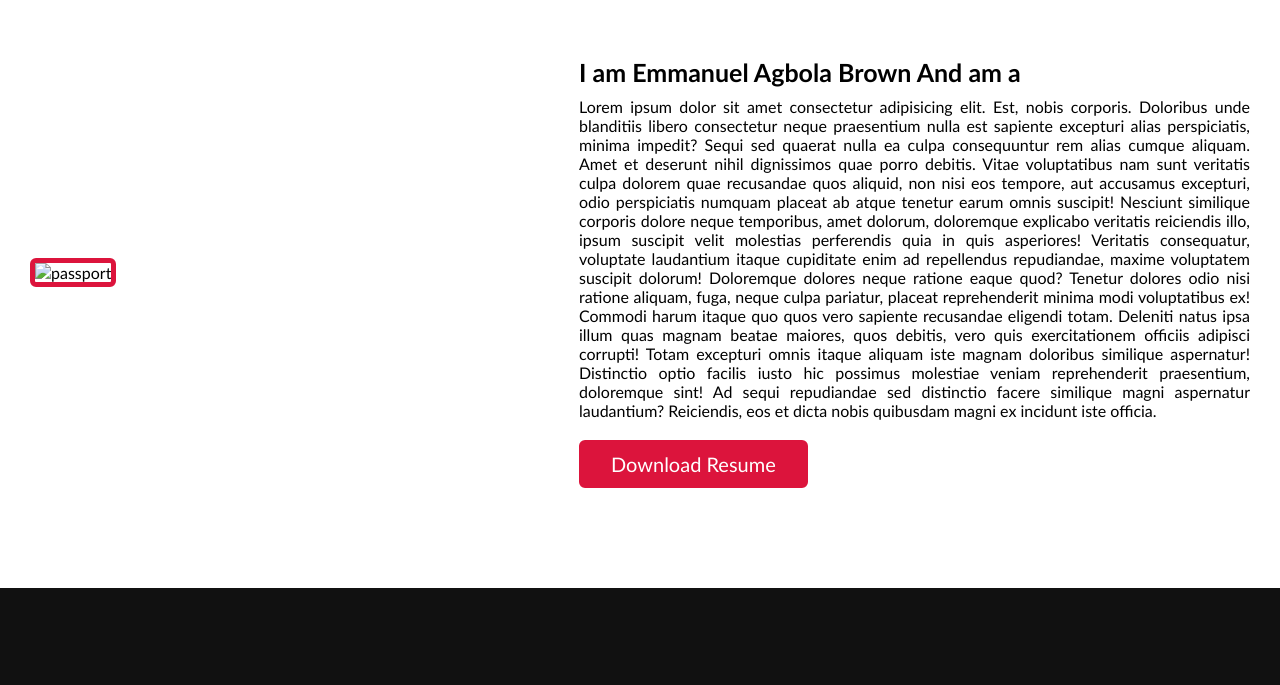
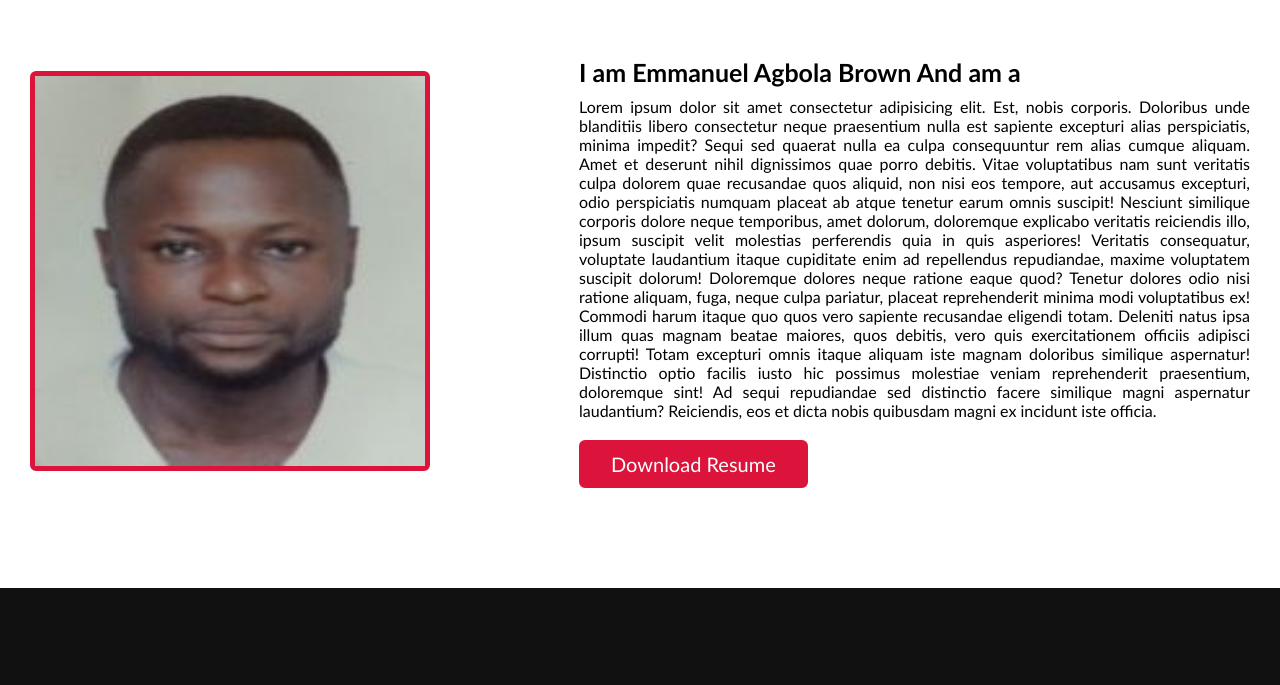
Before and after one commit to Sircospo/aboutme, a plain HTML site: page index.html in a window 1280 px wide. Shown: the part 978-1663 px from the top of the page. Drawn offline with nearby package versions, Linux system fonts and the light colour scheme; files that its build step writes are made by us from their sources; files whose address does not match are found by name.

Commit message:
Update index.html

```diff
--- a/index.html
+++ b/index.html
@@ -3,15 +3,15 @@
 <head>
     <meta charset="UTF-8">
     <meta name="viewport" content="width=device-width, initial-scale=1.0">
-    <script src="js/jquery-3.6.0.js" type="text/javascript"></script>
+    <script src="jquery-3.6.0.js" type="text/javascript"></script>
     <script src="https://cdnjs.cloudflare.com/ajax/libs/typed.js/2.0.11/typed.min.js"></script>
     <script src="https://cdnjs.cloudflare.com/ajax/libs/waypoints/4.0.1/jquery.waypoints.min.js"></script>
     <script src="https://cdnjs.cloudflare.com/ajax/libs/OwlCarousel2/2.3.4/owl.carousel.min.js"></script>
     <link rel="stylesheet" href="https://cdnjs.cloudflare.com/ajax/libs/OwlCarousel2/2.3.4/assets/owl.carousel.min.css" />
-    <link rel="shortcut icon" href="img/emmalogo.png" type="image/x-icon">
+    <link rel="shortcut icon" href="emmalogo.png" type="image/x-icon">
     <link rel="stylesheet" href="style.css">
-    <link rel="stylesheet" href="assets/css/all.css">
-    <script src="js/java.js" type="text/javascript"></script>
+    <link rel="stylesheet" href="all.css">
+    <script src="java.js" type="text/javascript"></script>
     <title>Eagbolabrown</title>
 </head>
 <body>
@@ -21,7 +21,7 @@
     <!-- NAVBAR STARTS HERE -->
     <nav class="navbar">
         <div class="max-width">
-            <div class="logo"><a href="#"><img src="img/emmalogo3.png" alt="team1"></a></div>
+            <div class="logo"><a href="#"><img src="emmalogo3.png" alt="team1"></a></div>
             <ul class="menu">
                 <li><a href="#Home">Home</a></li>
                 <li><a href="#About">About</a></li>
@@ -54,7 +54,7 @@
             <h2 class="title">About Me</h2>
             <div class="about-content">
                 <div class="column left">
-                    <img src='img/emmapass1.jpg' alt="passport">
+                    <img src='emmapass1.jpg' alt="passport">
                 </div>
                 <div class="column right">
                     <div class="text">I am Emmanuel Agbola Brown And am a <span class="candoo2"></span></div>
@@ -157,42 +157,42 @@
             <div class="carousel owl-carousel">
                 <div class="card">
                     <div class="box">
-                        <img src="img/emmapass1.jpg" alt="team1">
+                        <img src="emmapass1.jpg" alt="team1">
                         <div class="text">Someone name</div>
                         <p>Lorem ipsum dolor, sit amet consectetur adipisicing elit.</p>
                     </div>
                 </div>
                 <div class="card">
                     <div class="box">
-                        <img src="img/emmapass1.jpg" alt="team2">
+                        <img src="emmapass1.jpg" alt="team2">
                         <div class="text">Someone name</div>
                         <p>Lorem ipsum dolor, sit amet consectetur adipisicing elit.</p>
                     </div>
                 </div>
                 <div class="card">
                     <div class="box">
-                        <img src="img/emmapass1.jpg" alt="team3">
+                        <img src="emmapass1.jpg" alt="team3">
                         <div class="text">Someone name</div>
                         <p>Lorem ipsum dolor, sit amet consectetur adipisicing elit.</p>
                     </div>
                 </div>
                 <div class="card">
                     <div class="box">
-                        <img src="img/emmapass1.jpg" alt="team4">
+                        <img src="emmapass1.jpg" alt="team4">
                         <div class="text">Someone name</div>
                         <p>Lorem ipsum dolor, sit amet consectetur adipisicing elit.</p>
                     </div>
                 </div>
                 <div class="card">
                     <div class="box">
-                        <img src="img/emmapass1.jpg" alt="team5">
+                        <img src="emmapass1.jpg" alt="team5">
                         <div class="text">Someone name</div>
                         <p>Lorem ipsum dolor, sit amet consectetur adipisicing elit.</p>
                     </div>
                 </div>
                 <div class="card">
                     <div class="box">
-                        <img src="img/emmapass1.jpg" alt="team6">
+                        <img src="emmapass1.jpg" alt="team6">
                         <div class="text">Someone name</div>
                         <p>Lorem ipsum dolor, sit amet consectetur adipisicing elit.</p>
                     </div>
```
